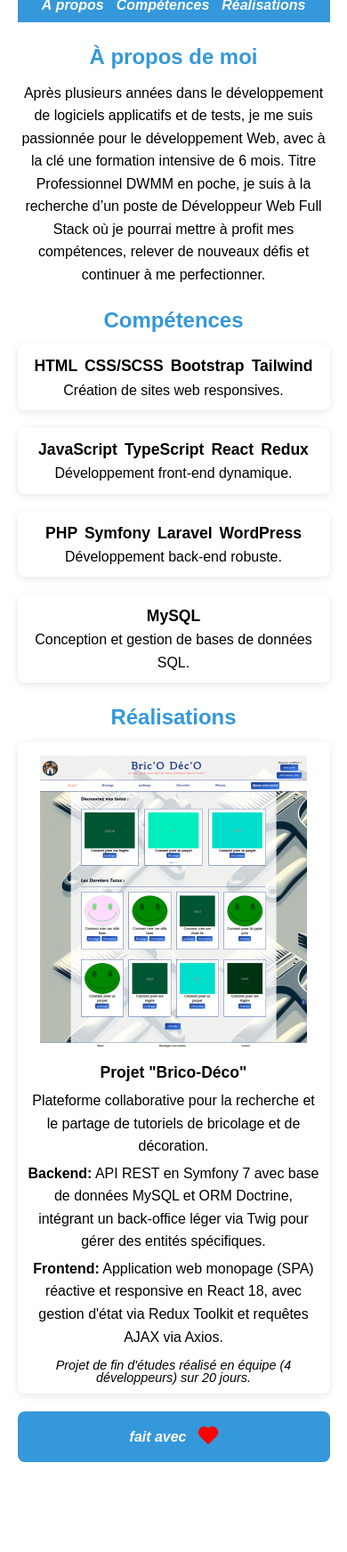
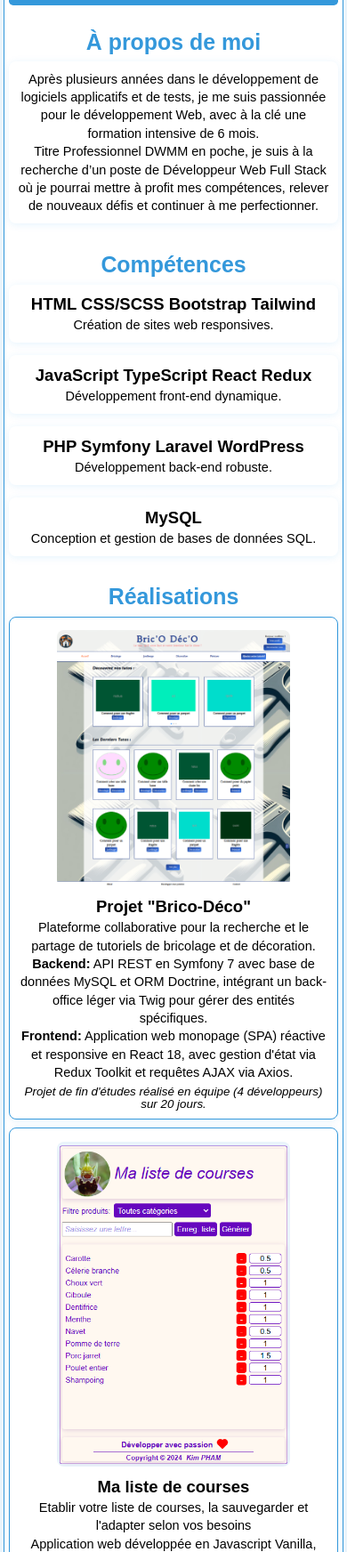
Before and after one commit to phamkim60/phamkim60.github.io, a plain HTML site: page index.html in a window 390 px wide. Shown: the part 256-2000 px from the top of the page at 89% size. Before the commit the page ends 1919 px from the top, so only its background shows below. Drawn offline with Linux system fonts and the light colour scheme.

Commit message:
Add liste-courses project

```diff
--- a/app.js
+++ b/app.js
@@ -20,7 +20,7 @@ const app = {
     handleOnClickBoutonUp: function () {
         // Scroll fluide vers le haut
         window.scrollTo({ top: 0, behavior: 'smooth' });
-    }
+    },
 }
 
 document.addEventListener('DOMContentLoaded', app.init);
--- a/index.html
+++ b/index.html
@@ -4,63 +4,63 @@
 <head>
     <meta charset="UTF-8">
     <meta name="viewport" content="width=device-width, initial-scale=1.0">
-    <meta name="description" content="Portfolio de Kim PHAM - Développeur Web Full Stack">
-    <meta name="keywords"
-        content="Kim PHAM, Développeur Web, Full Stack, HTML, CSS, JavaScript, React, Redux, Symfony, Laravel, MySQL">
+    <meta name="description" content="Kim PHAM, développeur web spécialisée en application web dynamiques avec PHP (Symfony,Laravel), en interfaces interactives avec JavaScript (React, Redux)">
+    <meta name="keywords"   content="Développeur web, Full Stack, HTML, CSS, JavaScript, React, Redux, Symfony, Laravel, MySQL, API REST, Base de données">
     <meta name="author" content="Kim PHAM">
-    <title>Kim PHAM - Développeur Web Full Stack</title>
+    <title>Développeur Web Full Stack | PHP, Symfony, React | Kim PHAM</title>
     <link rel="stylesheet" href="style.css">
     <link rel="icon" href="flavicon.ico">
 </head>
 
 <body>
     <header>
+        <div class="header-desc">
             <img src="./images/ophrysApifera.png" alt="Logo de Kim PHAM, développeur web">
             <h1>Kim PHAM</h1>
             <p>Développeur Web Full Stack</p>
+        </div>
         <nav>
             <ul>
-                <li><a href="#about" class="scroll-link">À propos</a></li>
-                <li><a href="#skills" class="scroll-link">Compétences</a></li>
-                <li><a href="#portfolio" class="scroll-link">Réalisations</a></li>
+                <li><a href="#apropos" class="scroll-link">À propos</a></li>
+                <li><a href="#competences" class="scroll-link">Compétences</a></li>
+                <li><a href="#realisations" class="scroll-link">Réalisations</a></li>
             </ul>
         </nav>
     </header>
     <main>
-        <section id="about">
+        <section id="apropos">
             <h2>À propos de moi</h2>
-            <p>Après plusieurs années dans le développement de logiciels applicatifs et de tests, je me suis passionnée pour le
-                développement Web, avec à la clé une formation intensive de 6 mois. Titre Professionnel DWMM en poche, je suis à la
-                recherche d’un poste de Développeur Web Full Stack où je pourrai mettre à profit mes compétences, relever de nouveaux
-                défis et continuer à me perfectionner.</p>
+            <div class="apropos-desc">
+                <p>Après plusieurs années dans le développement de logiciels applicatifs et de tests, je me suis passionnée pour le développement Web, avec à la clé une formation intensive de 6 mois.</p>
+                <p>Titre Professionnel DWMM en poche, je suis à la recherche d’un poste de Développeur Web Full Stack où je pourrai mettre à profit mes compétences, relever de nouveaux défis et continuer à me perfectionner.</p>
+            </div>
         </section>
-        <section id="skills">
+        <section id="competences">
             <h2>Compétences</h2>
-            <div class="grille">
-                <div class="grille-elt">
+            <div class="competence-liste">
+                <div class = "competence">
                     <h3>HTML CSS/SCSS Bootstrap Tailwind</h3>
                     <p>Création de sites web responsives.</p>
                 </div>
-                <div class="grille-elt">
+                <div class = "competence">
                     <h3>JavaScript TypeScript React Redux</h3>
                     <p>Développement front-end dynamique.</p>
                 </div>
-                <div class="grille-elt">
+                <div class = "competence">
                     <h3>PHP Symfony Laravel WordPress</h3>
                     <p>Développement back-end robuste.</p>
                 </div>
-                <div class="grille-elt">
+                <div class = "competence">
                     <h3>MySQL</h3>
                     <p>Conception et gestion de bases de données SQL.</p>
                 </div>
             </div>
         </section>
-        <section id="portfolio">
+        <section id="realisations">
             <h2>Réalisations</h2>
-            <div class="grille">
-                <div class="grille-elt">
-                    <img src="./images/brico-deco600.png" alt="Photo de la page d'accueil du projet Brico-Déco">
-                    <div class="grille-elt-detail">
+            <div class="realisation">
+                <img src="./images/brico-deco600.png" alt="Ecran de la page d'accueil du projet Brico-Déco">
+                <div class="realisation-desc">
                     <h3>Projet "Brico-Déco"</h3>
                     <p>Plateforme collaborative pour la recherche et le partage de tutoriels de bricolage et de
                         décoration.</p>
@@ -71,13 +71,27 @@
                     <aside>Projet de fin d'études réalisé en équipe (4 développeurs) sur 20 jours.</aside>
                 </div>
             </div>
+            <div class="realisation">
+                <img src="./images/liste-courses.png" alt="Ecran de la page d'accueil de l'appli Liste de courses">
+                <div class="realisation-desc">
+                    <h3>Ma liste de courses</h3>
+                    <p>Etablir votre liste de courses, la sauvegarder et l'adapter selon vos besoins</p>
+                    <p>Application web développée en Javascript Vanilla, HTML5 et CSS</p>
+                </div>
             </div>
         </section>
     </main>
     <footer>
+        <div class="footer-1">
+            <p>Développer avec passion</p>
+            <p class="coeur-anime"></p>
+        </div>
+        <div class="footer-2">
+            <p>Copyright &copy; 2024</p>
+<!--             <a href="https://github.com/phamkim60" target="_blank">Kim PHAM</a> -->
+            <a href="README.md" target="_blank">Kim PHAM</a>
+        </div>
         <button id="bouton-up" title="Retour en haut">↑</button>
-        <p><b>fait avec</b></p>
-        <p class="coeur-anime"></p>
     </footer>
     <script src="app.js"></script>
 </body>
--- a/style.css
+++ b/style.css
@@ -1,162 +1,245 @@
+:root {
+  --theme-color: #3498db;
+  --theme-background: white;
+}
+
 * {
   margin: 0;
   padding: 0;
   box-sizing: border-box;
 }
+
 html {
-  font-size: clamp(0.9rem, 0.4vw + 0.9rem, 2.5rem);
+  width: 100%;
+  height: 100%;
+  font-family: Arial, Helvetica, sans-serif;
+  line-height: 1.4;
+  text-align: center;
+  background-color: rgba(52, 152, 219, 0.1);
 }
+
+h1 {
+  font-size: clamp(2rem, 4.31vw + 1.14rem, 3.56rem);
+}
+
+h2 {
+  font-size: clamp(1.5rem, 1.38vw + 1.22rem, 2rem);
+  color: var(--theme-color);
+}
+
+h3 {
+  font-size: clamp(1.13rem, 0.69vw + 0.99rem, 1.38rem);
+}
+
+p {
+  font-size: clamp(0.88rem, 0.69vw + 0.74rem, 1.13rem);
+}
+
 body {
-  width: 90%;
+  width: 98%;
   max-width: 900px;
-  margin: 0 auto;
-  font-family: Arial, Helvetica, sans-serif;
-  line-height: 1.6;
-  text-align: center;
-  font-size: 1rem;
+  padding: 0.3rem;
+  display: flex;
+  flex-direction: column;
+  justify-content: space-between;
+  border: 1px solid var(--theme-color);
+  background-color: var(--theme-background);
+  margin: auto;
+  border-radius: 0.3rem;
 }
 
 /***************** header */
 header {
-  line-height: 1.2;
-  background-color: #3498db;
+  background-color: var(--theme-color);
   color: white;
+  border-radius: 0.3rem;
+  margin-bottom: 1.5rem;
 }
-header img {
-  width: 150px;
+
+.header-desc img {
+  width: clamp(6rem, 9.31vw + 4.14rem, 9.38rem);
+  ;
   height: auto;
   border-radius: 50%;
   margin: 0.8rem auto;
   animation: swing 1s infinite ease-in-out;
 }
-header h1 {
-  font-size: 1.7rem;
+
+header p {
+  font-size: clamp(1.31rem, 1.21vw + 1.07rem, 1.75rem);
 }
-header p {
-  font-size: 1.3rem;
-  margin-top: 5px;
+
+nav ul {
+  display: flex;
+  justify-content: space-evenly;
+  margin: 0.6rem 0;
 }
-header nav ul {
+
+nav ul li {
   list-style: none;
-}
-header nav ul li {
   display: inline-block;
-  margin: 10px 0.3rem;
   font-weight: bold;
   font-style: italic;
 }
-header nav ul li a {
+
+nav ul li a {
+  font-size: clamp(0.88rem, 2.07vw + 0.46rem, 1.63rem);
   color: white;
   text-decoration: none;
 }
-header nav ul li a:hover {
+
+nav ul li a:hover,
+.footer-2 a:hover {
   text-decoration: underline;
   font-style: normal;
 }
+
 @keyframes swing {
   0% {
-      transform: rotate(-1deg); /* Inclinaison à gauche */
+    transform: rotate(-1deg);
   }
+
   50% {
-      transform: rotate(1deg);  /* Inclinaison à droite */
+    transform: rotate(1deg);
   }
+
   100% {
-      transform: rotate(-1deg); /* Retour à gauche */
+    transform: rotate(-1deg);
   }
 }
 
 /************************* main */
-main section h2 {
-  font-size: 1.5rem;
-  margin-top: 20px;
-  margin-bottom: 8px;
-  color:#3498db;
-}
-.grille {
-  display: grid;
-  grid-template-columns: 1fr;
-  gap: 20px;
-}
-.grille-elt {
-  background-color: white;
-  padding: 10px;
-  border-radius: 8px;
-  box-shadow: 0 2px 10px rgba(0, 0, 0, 0.1);
-}
-.grille-elt h3 {
-  font-size: 1.1rem;
+main {
+  display: flex;
+  flex-direction: column;
+  gap: 1.5rem;
 }
 
-#skills .grille-elt h3 {
-  word-spacing: 0.2rem;
+section {
+  display: flex;
+  flex-direction: column;
 }
 
-#portfolio .grille-elt img {
-  width: 300px;
-  margin: 5px auto;
+.competence-liste,
+.realisation {
+  display: flex;
+  flex-direction: column;
+  row-gap: 0.3rem;
+}
+
+.competence,
+.realisation,
+.apropos-desc {
+  width: 100%;
+  padding: 0.6rem;
+  border-radius: 0.5rem;
+  box-shadow: 0 0.1rem 0.6rem rgba(13, 148, 237, 0.1);
+  margin: 0.3rem auto;
+}
+
+.realisation {
+  border: 0.1rem solid var(--theme-color);
+}
+
+.realisation img {
+  width: clamp(15.63rem, 17.24vw + 12.18rem, 21.88rem);
+  border-radius: 0.5rem;
+  margin: 0.3rem auto;
   object-fit: scale-down;
 }
-#portfolio .grille-elt-detail {
-  display: flex;
-  flex-flow: column wrap;
-  row-gap: 5px;
-}
-#portfolio .grille-elt-detail aside {
-  font-size: 0.9rem;
+
+.realisation aside {
+  font-size: clamp(0.81rem, 0.52vw + 0.71rem, 1rem);
   font-style: italic;
-  padding-top: 7px;;
   line-height: 1;
+  padding-top: 0.3rem;
+  ;
 }
 
 /***************************** footer */
 footer {
   display: flex;
+  flex-direction: column;
+  background-color: var(--theme-color);
+  color: white;
+  border-radius: 0.3rem;
+  margin-top: 1rem;
+  font-weight: bold;
+}
+
+.footer-1 {
+  display: flex;
   justify-content: center;
+  column-gap: 0.7rem;
+  padding: 0.4rem;
   align-items: center;
-  column-gap: 15px;
-  margin: 20px 0;
-  border-radius: 8px;
-  padding: 1rem;
+}
+
+.footer-2 {
+  display: flex;
+  justify-content: center;
+  column-gap: 0.5rem;
+  padding-top: 0.3rem;
+  margin: 0 14%;
+  border-top: 1px solid white;
+}
+
+.footer-2 p,
+a {
+  font-size: clamp(0.81rem, 0.34vw + 0.74rem, 0.94rem);
+
+}
+
+.footer-2 a {
+  color: white;
+  text-decoration: none;
   font-style: italic;
-  background-color: #3498db;
-  color: white;
 }
+
 .coeur-anime {
   position: relative;
-  width: 10px;
-  height: 10px;
+  width: 0.8rem;
+  height: 0.8rem;
   background-color: red;
   transform: rotate(-45deg);
-  margin: 5px;
+  margin: 0.3rem;
   animation: coeurbat 1s infinite ease-in-out;
 }
+
 .coeur-anime::before,
 .coeur-anime::after {
   position: absolute;
   content: "";
-  width: 10px;
-  height: 10px;
+  width: 0.8rem;
+  height: 0.8rem;
   background-color: red;
   border-radius: 50%;
 }
+
 .coeur-anime::before {
-  top: -5px;
+  top: -0.4rem;
   left: 0;
 }
+
 .coeur-anime::after {
-  left: 5px;
+  left: 0.4rem;
   top: 0;
 }
 
 @keyframes coeurbat {
-  0%, 100% {
-      transform: scale(1) rotate(-45deg);
+
+  0%,
+  100% {
+    transform: scale(1) rotate(-45deg);
   }
-  25%, 75% {
-      transform: scale(1.3) rotate(-45deg);
+
+  25%,
+  75% {
+    transform: scale(1.3) rotate(-45deg);
   }
+
   50% {
-      transform: scale(1.5) rotate(-45deg);
+    transform: scale(1.5) rotate(-45deg);
   }
 }
 
@@ -164,41 +247,77 @@ footer {
 #bouton-up {
   display: none;
   position: fixed;
-  bottom: 80px;
+  bottom: 5rem;
   right: 0px;
   z-index: 99;
   font-size: 1.1rem;
-  background-color: #3498db;
+  background-color: var(--theme-color);
   color: white;
   border: none;
-  padding: 8px;
-  border-radius: 5px;
+  padding: 0.5rem;
+  border-radius: 0.3rem;
   cursor: pointer;
   animation: boutoncolor 1s infinite ease-in-out;
 }
+
 #bouton-up:hover {
   opacity: 0.7;
 }
+
 @keyframes boutoncolor {
-  0%, 100% {
-    background-color: #3498db;
+
+  0%,
+  100% {
+    background-color: var(--theme-color);
     color: white;
   }
+
   50% {
     background-color: white;
-    color: #3498db;
+    color: var(--theme-color);
   }
 }
 
 /************************** media querries */
+
 @media (min-width: 768px) {
-  main section h2 {
-    margin-top: 24px;
-    margin-bottom: 10px;
+  .apropos-desc {
+    display: flex;
+    flex-wrap: wrap;
   }
-  #portfolio .grille-elt {
-    display: flex;
-    /* align-items: flex-start; */
-    column-gap: 10px;
+
+  .apropos-desc p {
+    flex: 1 1 45%;
+    text-align: justify;
+    padding: 1rem;
   }
 }
+
+  @media (min-width: 900px) {
+    .header-desc {
+      display: flex;
+      align-items: center;
+      gap: 1.2rem;
+    }
+
+    .header-desc img {
+      margin: 0.3rem;
+    }
+
+    .competence-liste,
+    .realisation {
+      flex-flow: row wrap;
+    }
+
+    .competence,
+    .realisation-desc {
+      flex: 1 1 45%;
+    }
+
+    .realisation-desc {
+      padding: 0.6rem;
+      border-radius: 0.5rem;
+      box-shadow: 0 0.1rem 0.6rem rgba(13, 148, 237, 0.1);
+      margin: 0.3rem;
+    }
+  }
```
Also changed, not shown: images/liste-courses.png (added), 1 other file. Lines whose indentation alone changed are shown as unchanged.
